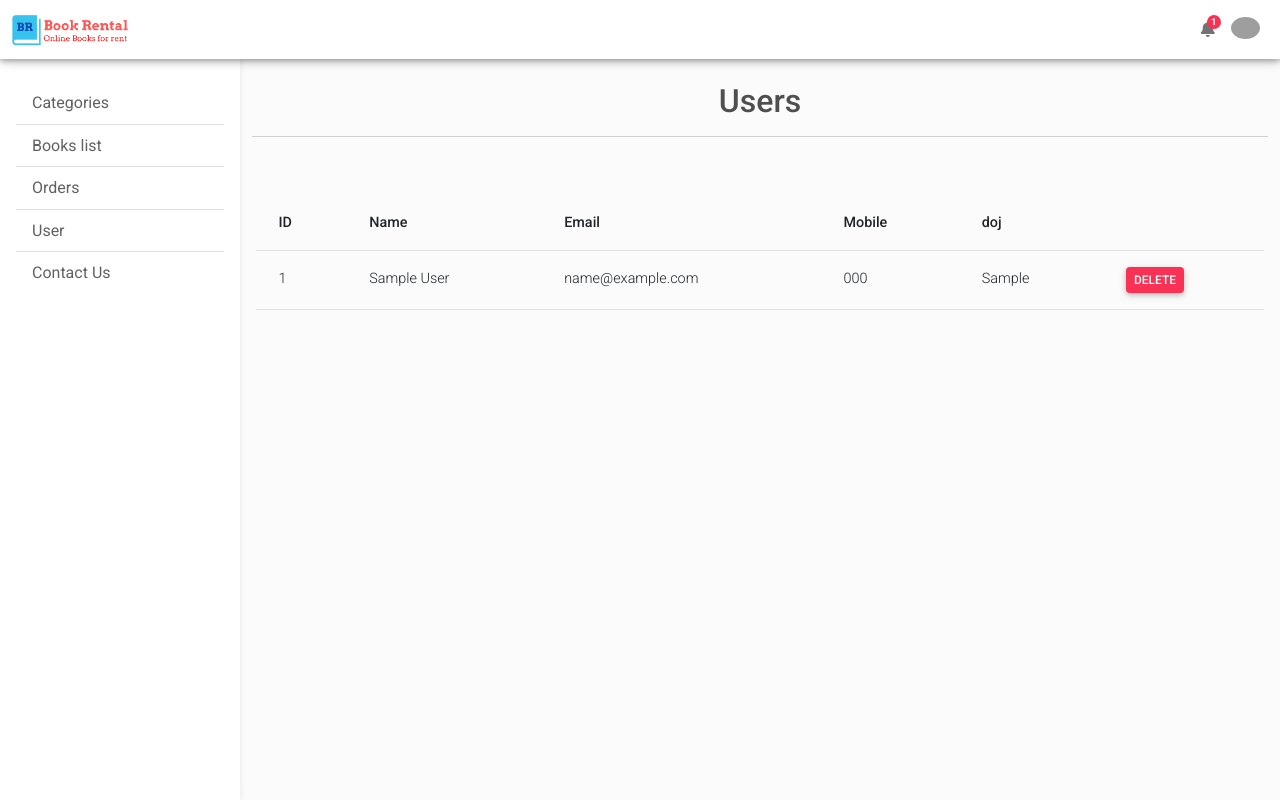
After one commit to sacred-mercy/Book-Rental-Website, a PHP site: page /BscitMiniProject3rdSem/Admin/users.php in a window 1280 px wide. The commit adds this page. Run offline with PHP 8.4, Linux system fonts and the light colour scheme; the visitor is signed in with stand-in values (Sample User, id 1); tables that the repository leaves empty or names only in its code hold one stand-in row (values such as "Sample post"); some libraries are stand-ins or nearby versions; grey boxes are pictures that could not be loaded.

Commit message:
1st video complete starting 2nd video

```diff
--- a/Admin/books.php
+++ b/Admin/books.php
@@ -60,7 +60,7 @@
                       <td> <?php echo $row['category'] ?> </td>
                       <!--                      <td><img src="../Img/books/ -->
                     <?php //echo $row['img'] ?><!--"/></td>-->
-                      <td><img src="../Img/books/<?php echo $row['img'] ?>" class="card-img"></td>
+                      <td><img src="<?php echo BOOK_IMAGE_SITE_PATH . $row['img'] ?>" class="card-img"></td>
                       <td> <?php echo $row['name'] ?> </td>
                       <td> <?php echo $row['author'] ?> </td>
                       <td> <?php echo $row['mrp'] ?> </td>
--- a/Admin/connection.php
+++ b/Admin/connection.php
@@ -4,4 +4,9 @@
   if ($con->connect_error) {
     die("Connection failed: " . $con->connect_error);
   }
-?>
+  define('SERVER_PATH', $_SERVER['DOCUMENT_ROOT'] . '/');
+  const SITE_PATH = 'http://localhost:63342/BscitMiniProject3rdSem' . '/';
+
+
+  const BOOK_IMAGE_SERVER_PATH = SERVER_PATH . '/Img/books/';
+  const BOOK_IMAGE_SITE_PATH = SITE_PATH . '/Img/books/';
--- a/Admin/topNav.php
+++ b/Admin/topNav.php
@@ -60,10 +60,10 @@
                 <a
                         href="#"
                         class="list-group-item list-group-item-action py-2 ripple"
-                ><span>Order</span></a
+                ><span>Orders</span></a
                 >
                 <a
-                        href="#"
+                        href="users.php"
                         class="list-group-item list-group-item-action py-2 ripple"
                 ><span>User</span></a
                 >
@@ -73,12 +73,6 @@
                 >
                     <span>Contact Us</span>
                 </a>
-                <a
-                        href="#"
-                        class="list-group-item list-group-item-action py-2 ripple"
-                ><span>Orders</span></a
-                >
-
             </div>
         </div>
     </nav>
--- /dev/null
+++ b/Admin/users.php
@@ -0,0 +1,59 @@
+<?php
+  require('topNav.php');
+
+  if (isset($_GET['type']) && $_GET['type'] != ' ') {
+    $type = getSafeValue($con, $_GET['type']);
+
+    if ($type == 'delete') {
+      $id = getSafeValue($con, $_GET['id']);
+      $deleteSql = "delete from users where id='$id'";
+      mysqli_query($con, $deleteSql);
+    }
+  }
+
+  $sql = "select * from users order by id desc";
+  $res = mysqli_query($con, $sql);
+?>
+<!--Main layout-->
+<main style="margin-top: 58px">
+    <div class="container pt-4">
+        <h4 class="fs-2 text-center ">Users</h4>
+        <hr>
+        <br>
+    </div>
+    <div class="card-body">
+        <table class="table">
+            <thead>
+            <tr>
+                <th>ID</th>
+                <th>Name</th>
+                <th>Email</th>
+                <th>Mobile</th>
+                <th>doj</th>
+                <th></th>
+            </tr>
+            </thead>
+            <tbody>
+            <?php
+              while ($row = mysqli_fetch_assoc($res)) { ?>
+                  <tr>
+                      <td> <?php echo $row['id'] ?> </td>
+                      <td> <?php echo $row['name'] ?> </td>
+                      <td> <?php echo $row['email'] ?> </td>
+                      <td> <?php echo $row['mobile'] ?> </td>
+                      <td> <?php echo $row['doj'] ?> </td>
+                      <td> <?php echo "<a class='link-white btn btn-danger px-2 py-1' href='?type=delete&id=" . $row['id'] .
+                          "'>Delete</a>"; ?>
+                      </td>
+                  </tr>
+              <?php } ?>
+            </tbody>
+        </table>
+    </div>
+</main>
+<!-- MDB -->
+<script type="text/javascript" src="js/mdb.min.js"></script>
+<!-- Custom scripts -->
+<script type="text/javascript" src="js/admin.js"></script>
+</body>
+</html>
--- a/index.php
+++ b/index.php
@@ -384,7 +384,7 @@
         <span> <i class="fas fa-chevron-up text-white"></i></span>
     </button>
     <script>
-        var mybutton = document.getElementById("ScrollUpBtn");
+        let mybutton = document.getElementById("ScrollUpBtn");
 
         window.onscroll = function () {
             scrollFunction();
@@ -417,7 +417,7 @@
     <script>
         //Dark Mode
         function DarkMode() {
-            var element = document.body;
+            let element = document.body;
             element.classList.toggle("dark-mode");
         }
     </script>
```
Also changed, not shown: Admin/manageBooks.php (+6 -1 lines).
